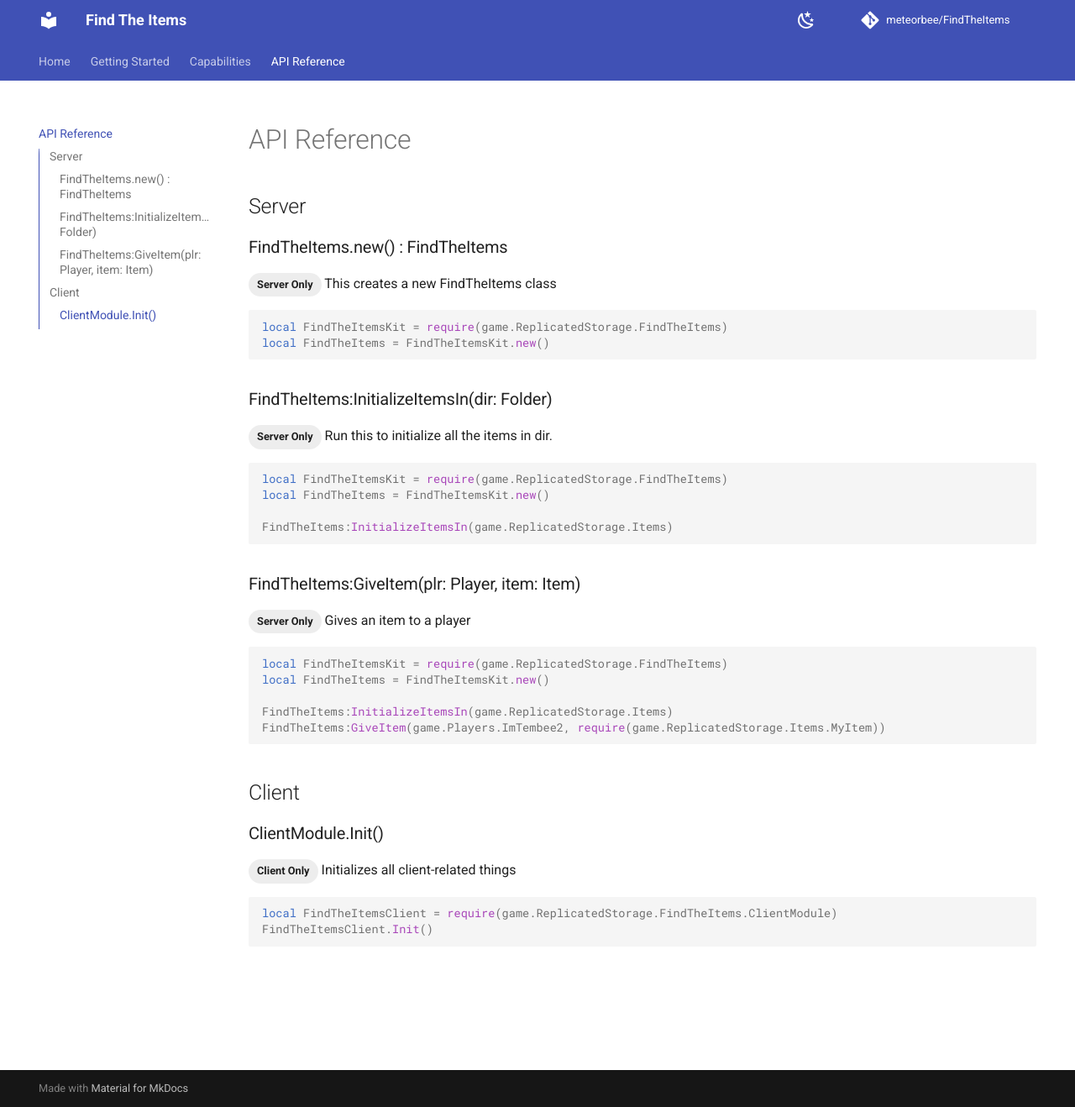
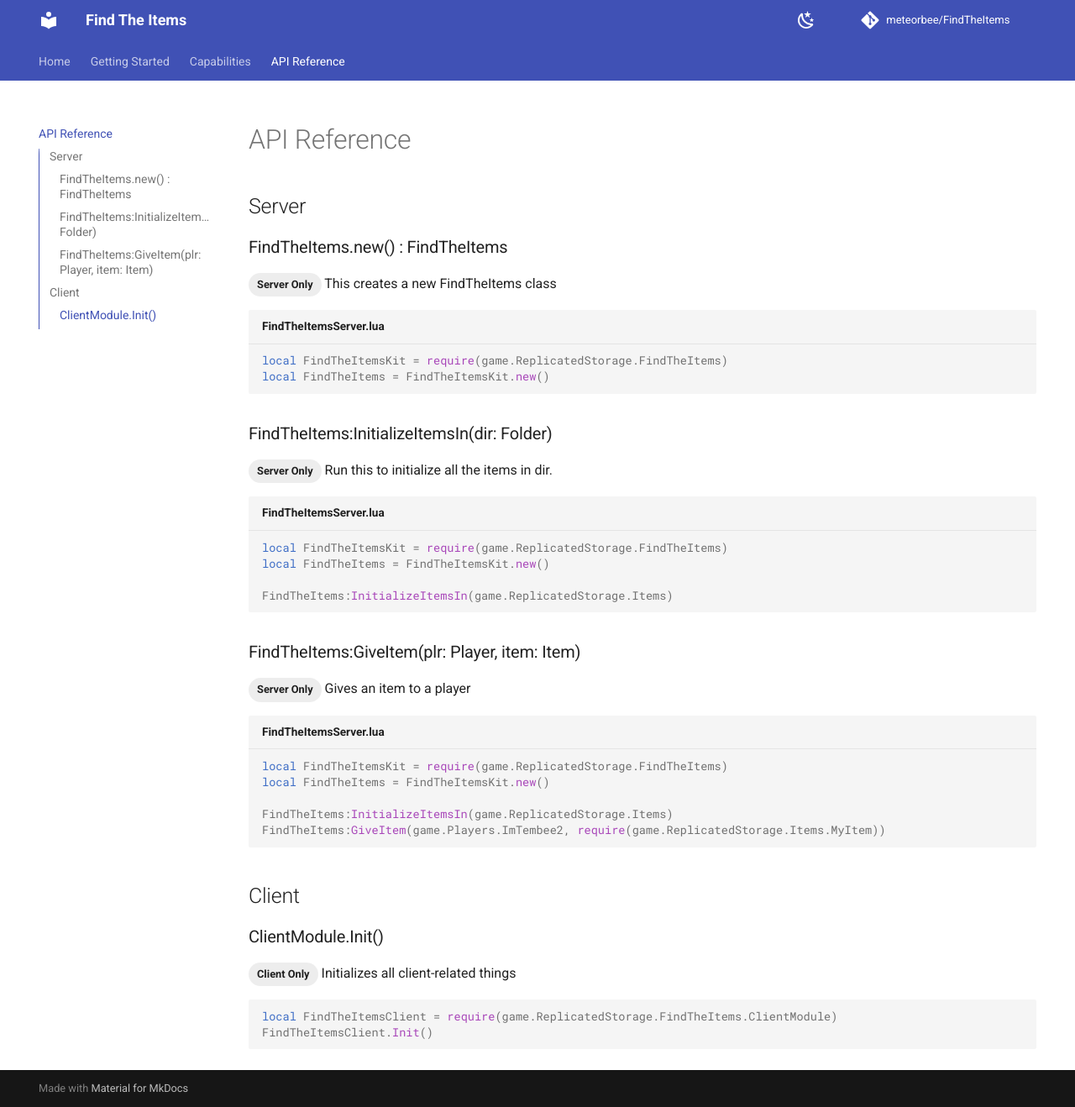
Before and after one commit to meteorbee/FindTheItems, an MkDocs documentation site: the page built from docs/APIReference.md, in a window 1280 px wide and 1318 px high. Shown: the whole window at 84% size. Built offline with MkDocs 1.6.1 and Material for MkDocs 9.7.7, drawn with Linux system fonts in a browser that asks for light colours; comment, search, counter and statistics services are not loaded.

Commit message:
Update APIReference.md

````diff
--- a/docs/APIReference.md
+++ b/docs/APIReference.md
@@ -4,7 +4,7 @@
 ### FindTheItems.new() : FindTheItems
 <span class="md-tag md-tag--secondary">Server Only</span>
 This creates a new FindTheItems class
-```luau
+```luau title="FindTheItemsServer.lua"
 local FindTheItemsKit = require(game.ReplicatedStorage.FindTheItems)
 local FindTheItems = FindTheItemsKit.new()
 ```
@@ -12,7 +12,7 @@ local FindTheItems = FindTheItemsKit.new()
 ### FindTheItems:InitializeItemsIn(dir: Folder)
 <span class="md-tag md-tag--secondary">Server Only</span>
 Run this to initialize all the items in dir.
-```luau
+```luau title="FindTheItemsServer.lua"
 local FindTheItemsKit = require(game.ReplicatedStorage.FindTheItems)
 local FindTheItems = FindTheItemsKit.new()
 
@@ -22,7 +22,7 @@ FindTheItems:InitializeItemsIn(game.ReplicatedStorage.Items)
 ### FindTheItems:GiveItem(plr: Player, item: Item)
 <span class="md-tag md-tag--secondary">Server Only</span>
 Gives an item to a player
-```luau
+```luau title="FindTheItemsServer.lua"
 local FindTheItemsKit = require(game.ReplicatedStorage.FindTheItems)
 local FindTheItems = FindTheItemsKit.new()
 
````
